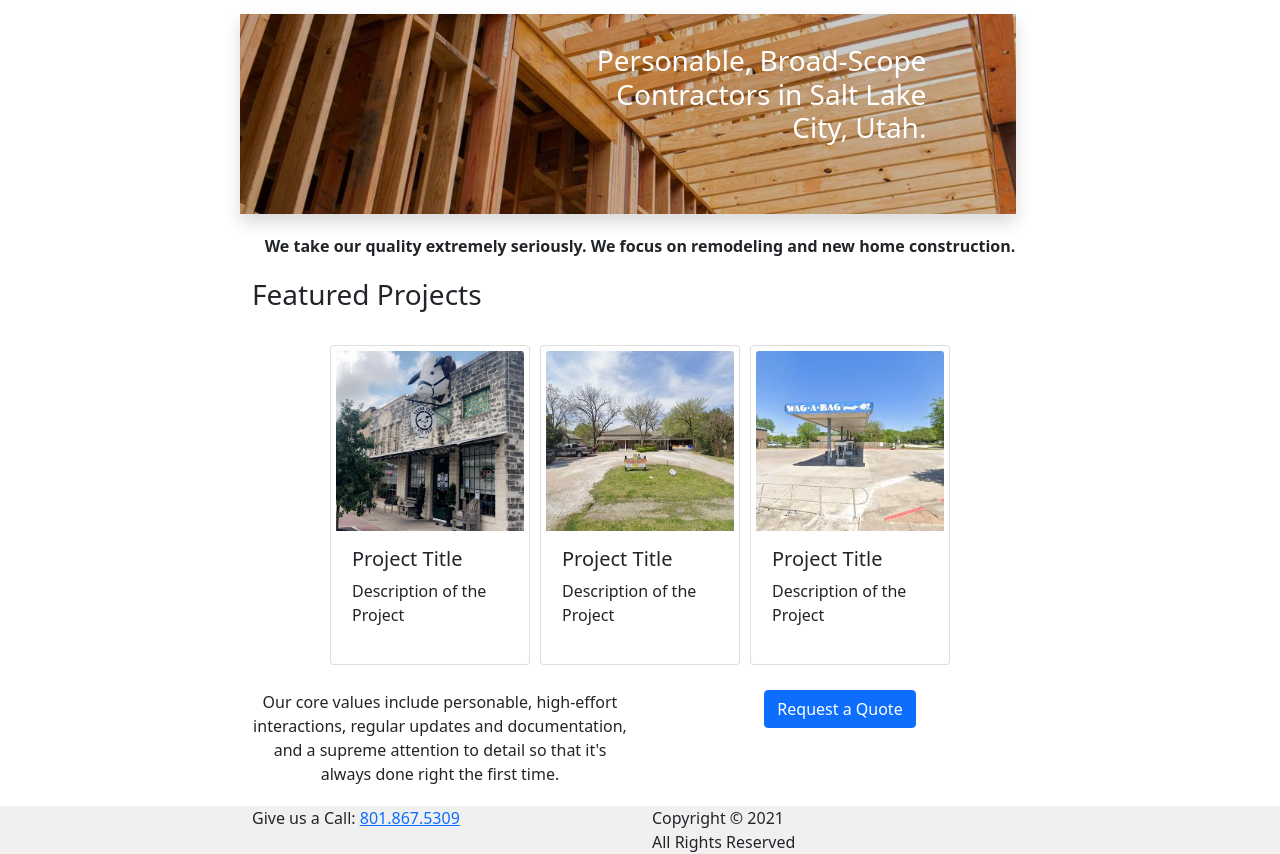
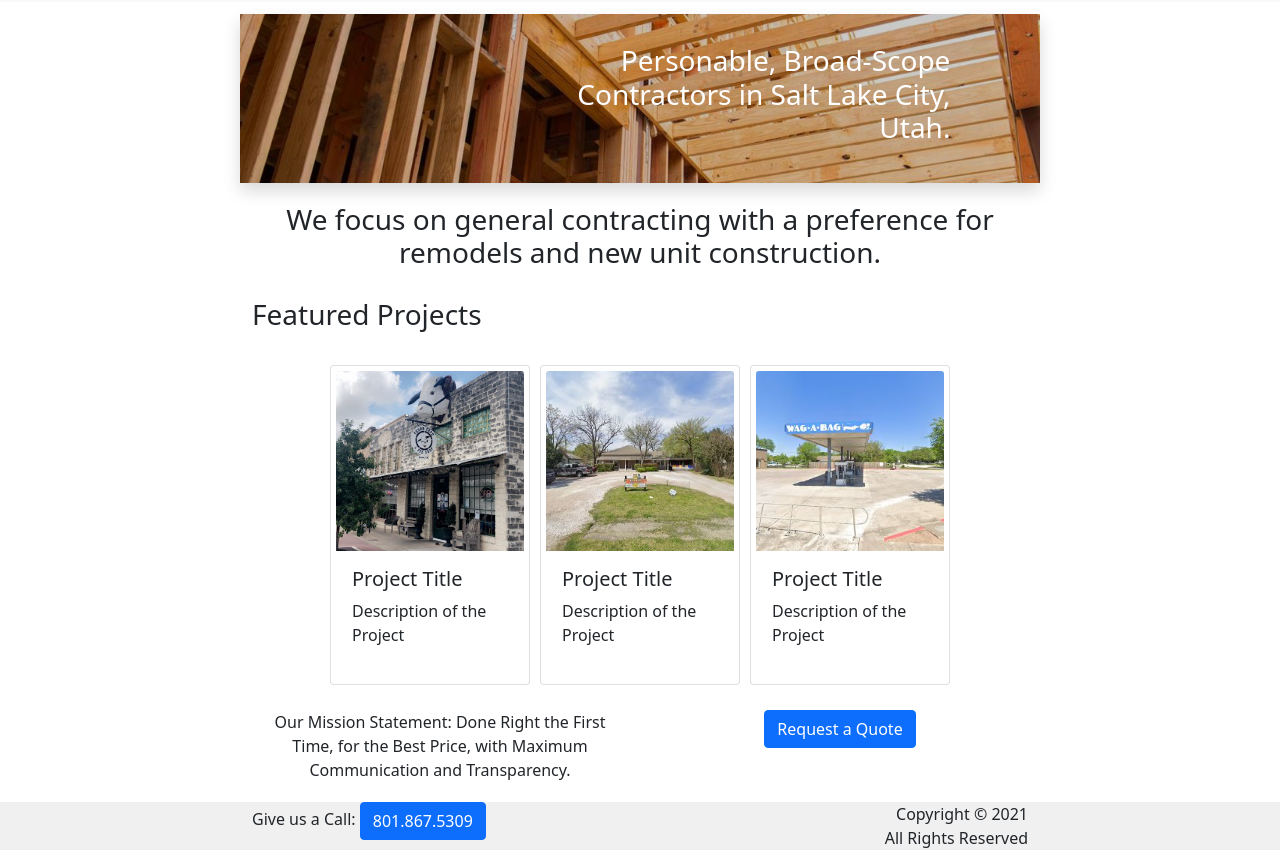
Before and after one commit to ethanzitting/silver-ridge, a website: page docs/index.html in a window 1280 px wide. Shown: the part 66-920 px from the top of the page. Drawn offline with nearby package versions, Linux system fonts and the light colour scheme.

Commit message:
Standardized page width. Simplified footer. Changed nav-item font sizes. Formatted footer button to look like a button. Altered landing page text content. Fixed landing page first image layout bug. Updated contact form to contact Roy's work email. Text-centered about us page.

```diff
--- a/docs/index.html
+++ b/docs/index.html
@@ -53,20 +53,19 @@
 
     <main>
       <div class="container-fluid main-container">
-        <div class="row top-gap landing-div">
+        <div class="row landing-div">
 
+          <!-- Adds a shadow over the landing-div background image to make text pop -->
           <div class="shadow"></div>
-          <div class="bring-forward">
-            <h3 class="color-invert">
-              Personable, Broad-Scope Contractors in Salt Lake City, Utah.
-            </h3>
-          </div>
+          <h3 class="bring-forward color-invert">
+            Personable, Broad-Scope Contractors in Salt Lake City, Utah.
+          </h3>
         </div>
 
         <div class="row text-center">
-          <span><strong>
-            We take our quality extremely seriously. We focus on remodeling and new home construction.
-          </span></strong>
+          <h3>
+             We focus on general contracting with a preference for remodels and new unit construction.
+          </h3>
         </div>
 
         <div class="row bg-white">
@@ -102,7 +101,7 @@
         <div class="row text-center">
 
           <div class="col-12 col-sm-6">
-            Our core values include personable, high-effort interactions, regular updates and documentation, and a supreme attention to detail so that it's always done right the first time.
+            Our Mission Statement: Done Right the First Time, for the Best Price, with Maximum Communication and Transparency.
           </div>
 
           <div class="col-12 col-sm-6">
@@ -116,20 +115,25 @@
       </div>
     </main>
 
-    <footer class="footer">
+    <footer>
       <div class="container limit-width">
         <div class="row">
           <div class="col-6">
-            Give us a Call: <a href="tel:801-867-5309">801.867.5309</a><br>
+            Give us a Call:
+            <a href="tel:801-867-5309">
+              <button class="btn btn-primary">
+                801.867.5309
+              </button>
+            </a>
           </div>
 
-          <div class="col-6">
+          <div class="col-6 text-right">
             Copyright &#169; 2021<br>
             All Rights Reserved
           </div>
         </div>
       </div>
-    </footer class="footer">
+    </footer>
 
     <!-- Bootstrap JS -->
     <script src="https://cdn.jsdelivr.net/npm/bootstrap@5.0.0-beta3/dist/js/bootstrap.bundle.min.js" integrity="sha384-JEW9xMcG8R+pH31jmWH6WWP0WintQrMb4s7ZOdauHnUtxwoG2vI5DkLtS3qm9Ekf" crossorigin="anonymous"></script>
--- a/docs/styles.css
+++ b/docs/styles.css
@@ -19,15 +19,51 @@ body {
 .main-container {
   width: 100%;
   max-width: 800px;
-}
-
-.top-gap {
   margin-top: 80px;
 }
 
 .sticky-top {
   position: fixed;
   width: 100vw;
+}
+
+.limit-width {
+  width: 100%;
+  max-width: 800px;
+}
+
+.pad-top {
+  margin-top: 100px;
+}
+
+.text-right {
+  text-align: right;
+}
+
+/* SECTION SPECIFIC LAYOUT AND SPACING */
+
+  /* NAVBAR */
+.navbar {
+  opacity: .95;
+}
+
+.nav {
+  text-align: right;
+  padding-right: 10%;
+}
+
+  /* HOME PAGE */
+.landing-div {
+  background-image: url('./images/wood-bg.jpeg');
+  background-size: cover;
+  background-position: center;
+  position: relative;
+
+  padding: 30px;
+
+  text-align: right;
+  padding-left: 40%;
+  padding-right: 10%;
 }
 
 .shadow {
@@ -40,7 +76,7 @@ body {
 }
 
 .bring-forward {
-  z-index: 20000;
+  z-index: 1000;
 }
 
 .projects, .services {
@@ -60,44 +96,6 @@ body {
   overflow: hidden;
 }
 
-.limit-width {
-  width: 100%;
-  max-width: 800px;
-}
-
-.color-invert {
-  color: white;
-}
-
-.bg-white {
-  background-color: white;
-}
-
-.pad-top {
-  margin-top: 100px;
-}
-
-/* SECTION SPECIFIC LAYOUT AND SPACING */
-
-  /* NAVBAR */
-.navbar {
-  opacity: .95;
-}
-
-  /* HOME PAGE */
-.landing-div {
-  background-image: url('./images/wood-bg.jpeg');
-  background-size: cover;
-  background-position: center;
-  position: relative;
-  width: 100%;
-  height: 200px;
-  padding: 30px;
-  text-align: right;
-  padding-left: 40%;
-  padding-right: 10%;
-}
-
   /* PAST PROJECTS */
 
   /* TESTIMONIES */
@@ -107,16 +105,27 @@ body {
   /* CONTACT US */
 
   /* FOOTER */
-footer, .footer, .footer h3 {
+footer {
   margin-top: 20px;
   margin-bottom: 0;
   margin-block-end: 0;
   padding-bottom: 0;
 }
 
-.footer {
+footer {
   width: 100%;
   background-color: rgb(240, 240, 240);
 }
 
 /* FONTS AND COLORS */
+.color-invert {
+  color: white;
+}
+
+.bg-white {
+  background-color: white;
+}
+
+.nav-link {
+  font-size: 1.5em;
+}
```
Also changed, not shown: docs/about-us.html (+15 -7 lines), docs/contact-us.html (+11 -5 lines), docs/past-projects.html (+11 -5 lines), docs/testimonies.html (+12 -5 lines).
